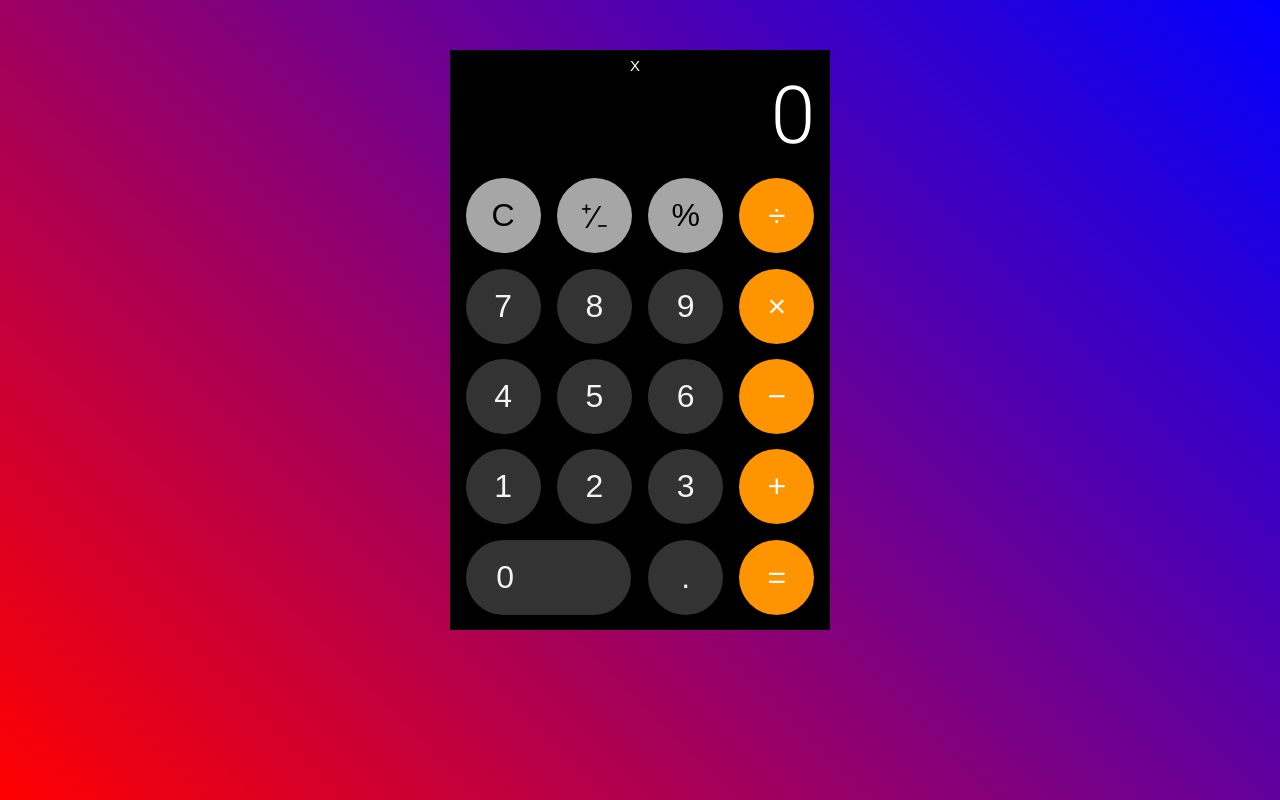
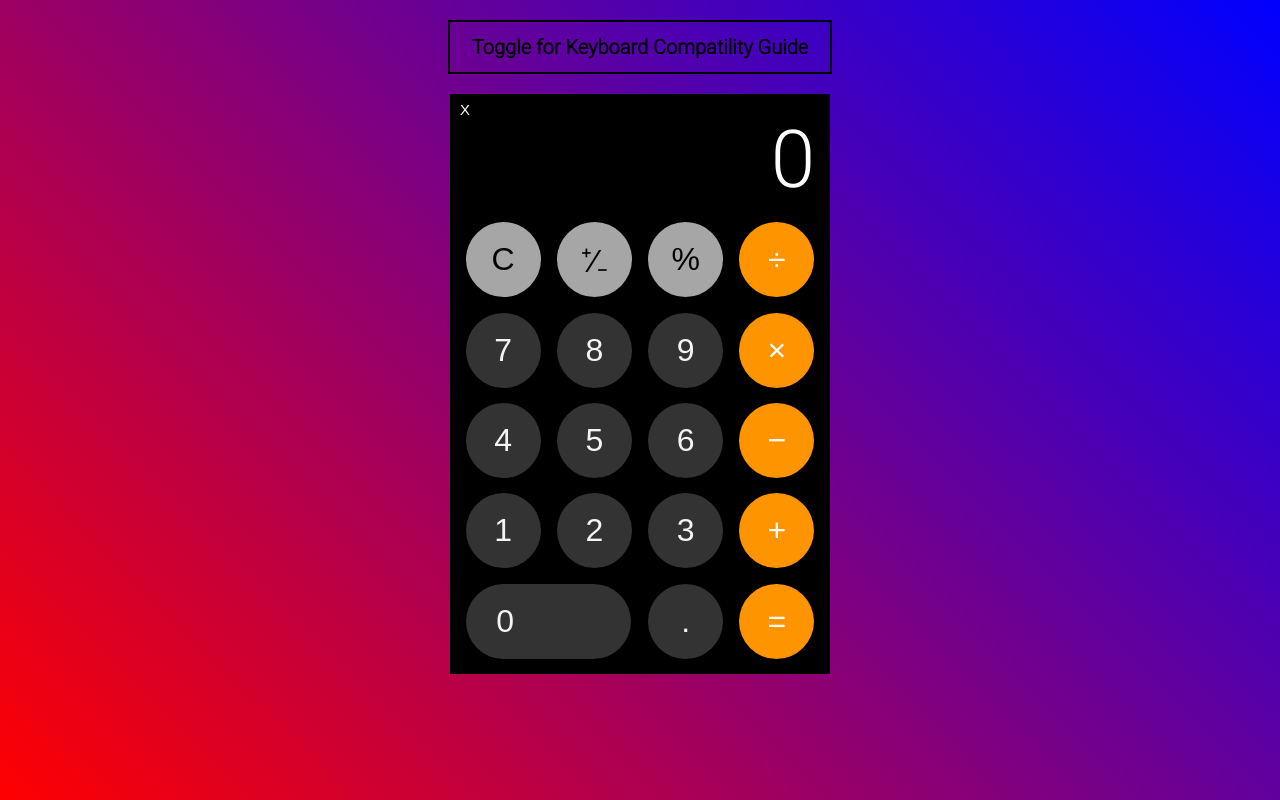
Before and after one commit to leau-void/calculator, a plain HTML site: page index.html in a window 1280 px wide. Drawn offline with Linux system fonts and the light colour scheme.

Commit message:
now working on keyboard support

```diff
--- a/index.html
+++ b/index.html
@@ -10,6 +10,21 @@
     <link rel="preconnect" href="https://fonts.gstatic.com" crossorigin>
     <link href="https://fonts.googleapis.com/css2?family=Roboto:wght@100;300&display=swap" rel="stylesheet">  </head>
   <body>
+
+    <div id ="keyboard">
+      <div id="toggle-label">Toggle for Keyboard Compatility Guide</div>
+      <div id="keyboard-guide">Numbers on the keyboard are taken as input and</div>
+      <div id="key-guide-letters">
+        <div>q is =</div>
+        <div>w is + </div>
+        <div>s is −</div>
+        <div>a is ×</div>
+        <div>d is ÷</div>
+        <div>z is ⁺∕₋</div>
+        <div>x is %</div>
+        <div>c is Clear</div>
+      </div>
+    </div>
 
     <div id="container">
       <div id="backspace-div">
--- a/scripts/script.js
+++ b/scripts/script.js
@@ -1,11 +1,10 @@
 let display = document.querySelector("#display");
 let container = document.querySelector("#container");
+let keyboardGuide = document.querySelector("#keyboard");
 let currentOperator;
 let lastOperator;
 let currentNumber = 0;
 let lastNumber;
-
-
 
 container.addEventListener("click", () => {
   let target = event.target;
@@ -19,23 +18,22 @@ container.addEventListener("click", () => {
 
   } else if (target.classList.contains("operators")) {
 
-  currentNumber = Number(display.textContent);
+    if (!Number(display.textContent)) return;
+
+    currentNumber = Number(display.textContent);
     if (currentOperator == "equal") currentOperator = null;
 
     lastOperator = currentOperator;
     currentOperator = target.id;
     if (lastOperator) {
 
-      //new not sure!!
       if (lastNumber == null || lastNumber == undefined) {
         lastNumber = currentNumber;
         currentNumber = Number(display.textContent);
         }
-      //
 
       displayResult(operate(lastOperator, lastNumber, currentNumber));
       lastOperator = null;
-      //not sure
       lastNumber = null;
     }
 
@@ -56,15 +54,29 @@ container.addEventListener("click", () => {
     currentNumber = null;
 
   } else if (target.id == "plus-minus") {
+    if (display.textContent === "0") return;
+    if (!Number(display.textContent)) return;
     if (display.textContent.indexOf("-") != -1) {
       display.textContent = display.textContent.substring(1);
     } else display.textContent = "-" + display.textContent;
 
   } else if (target.id == "percentage") {
+    if (!Number(display.textContent)) return;
+    if (display.textContent.length > 7) return;
+    display.textContent = (Number(display.textContent) / 100);
 
+  } else if (target.id == "backspace") {
+    display.textContent = display.textContent.slice(0, -1);
   }
 })
 
+keyboardGuide.addEventListener("click", () => {
+  if (keyboardGuide.classList.contains("toggle-active")) {
+    keyboardGuide.classList.remove("toggle-active");
+  } else {
+    keyboardGuide.classList.add("toggle-active");
+  }
+})
 
 function displayNum(value) {
 
@@ -95,7 +107,13 @@ function displayResult(result) {
 
   resultAsString = result.toString();
   resultLen = resultAsString.length;
-  if (resultLen > 8) result = "Sorry..."
+  if (resultLen > 8) {
+    result = "Sorry..."
+    currentNumber = null;
+    lastNumber = null;
+    currentOperator = null;
+    lastOperator = null;
+  }
   display.textContent = result;
 }
 
@@ -118,7 +136,6 @@ function operate(operator, num1, num2) {
       output = divide(num1, num2);
       break;
   }
-  console.log(output);
   return output;
 }
 
--- a/styles/style.css
+++ b/styles/style.css
@@ -12,11 +12,45 @@ body {
   padding: 0;
   margin: 0;
   width: 100%;
+  display: flex;
+  flex-direction: column;
+}
 
+#keyboard {
+  height: 50px;
+  margin: 20px auto;
+  width: 350px;
+  background-color: transparent;
+  border: 2px solid black;
+  padding: 0 15px;
+  overflow: hidden;
+  font-weight: bold;
+}
+
+.toggle-active {
+  min-height: 170px;
+}
+
+#toggle-label {
+line-height: 50px;
+font-size: 20px;
+text-align: center;
+font-weight: bold;
+}
+
+#key-guide-letters {
+  margin: 5px;
+  display: grid;
+  grid-template-columns: repeat(2, 1fr);
+  grid-template-rows: repeat(4, 1fr);
+  justify-content: center;
+  text-align: center;
+  row-gap: 5px;
 }
 
 #container {
-  margin: 50px auto;
+  position: relative;
+  margin: 0 auto 30px auto;
   padding: 15px;
   width: 350px;
   height: 550px;
@@ -44,6 +78,8 @@ body {
   text-align: right;
   align-self: end;
   font-weight: 300;
+  overflow: hidden;
+  white-space: nowrap;
 }
 
 
@@ -105,7 +141,8 @@ button:active {
 
 #backspace-div {
   position: absolute;
-  top: 50px;
+  top: 0px;
+  left: 0px;
   height: 30px;
   width: 40px;
 }
```
